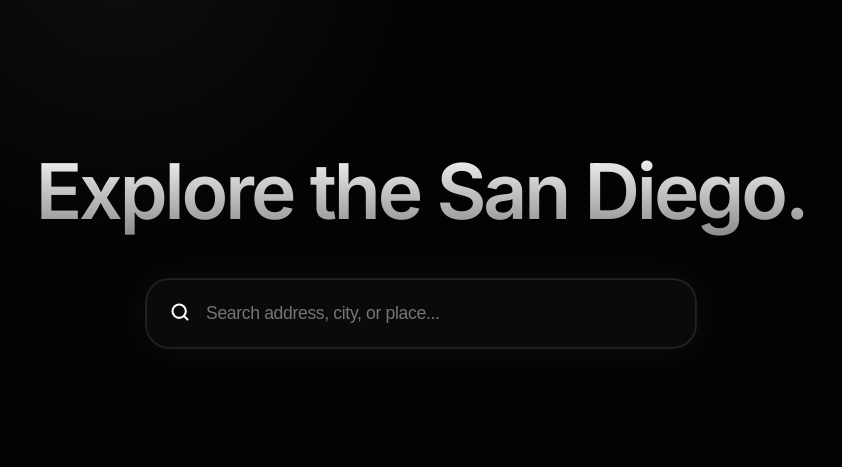
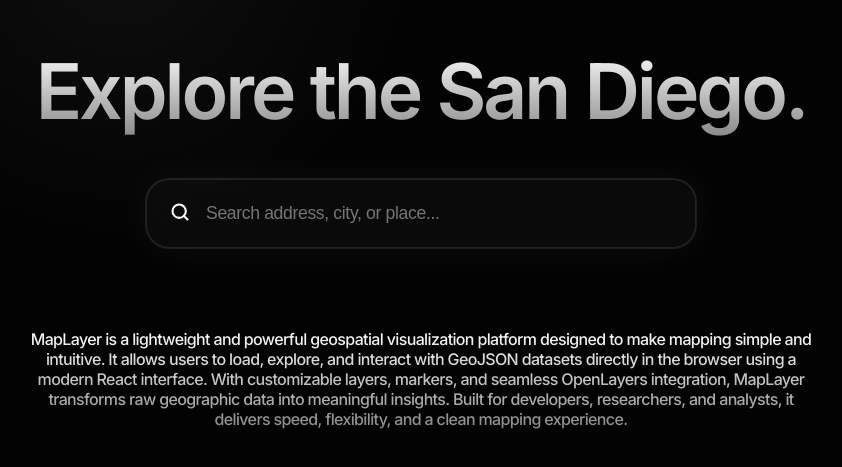
Before and after one commit to lokeshramchand-ctrl/MapLayer, a React (Vite) app: page / in a window 1280 px wide. Shown: the part 153-620 px from the top of the page, without its empty margins (219-1061 px from the left). Built offline with nearby package versions, Linux system fonts and the light colour scheme.

Commit message:
feat: Remove ProjectShowcase import and add descriptive text to LandingPage component

```diff
--- a/src/App.tsx
+++ b/src/App.tsx
@@ -5,7 +5,6 @@
 import LegiScanAPI from './components/LegiScanAPI';
 import { BrowserRouter as Router, Route, Routes } from "react-router-dom";
 import LandingPage from './components/LandingPage';
-import ProjectShowcase from './components/Projectpage';
 
 function App() {
   const [addressData, setAddressData] = useState<any>(null);
--- a/src/components/LandingPage.tsx
+++ b/src/components/LandingPage.tsx
@@ -205,7 +205,18 @@
       borderTop: '2px solid #000',
       borderRadius: '50%',
       animation: 'spin 1s linear infinite',
-    }
+    },
+        texting: {
+      fontSize: 'clamp(1rem, 6vw, 1rem)',
+      fontWeight: 500,
+      margin: '80px 240px 20px 240px',
+      textAlign: 'center' as const,
+      letterSpacing: '-0.04em',
+      // Gradient Text Effect
+      background: 'linear-gradient(to bottom, #ffffff 0%, #888888 100%)',
+      WebkitBackgroundClip: 'text',
+      WebkitTextFillColor: 'transparent',
+    },
   };
 
   return (
@@ -270,6 +281,9 @@
             </button>
           </div>
         </form>
+                <h3 ref={titleRef} style={styles.texting}>
+         MapLayer is a lightweight and powerful geospatial visualization platform designed to make mapping simple and intuitive. It allows users to load, explore, and interact with GeoJSON datasets directly in the browser using a modern React interface. With customizable layers, markers, and seamless OpenLayers integration, MapLayer transforms raw geographic data into meaningful insights. Built for developers, researchers, and analysts, it delivers speed, flexibility, and a clean mapping experience.
+        </h3>
       </div>
     </div>
   );
```
